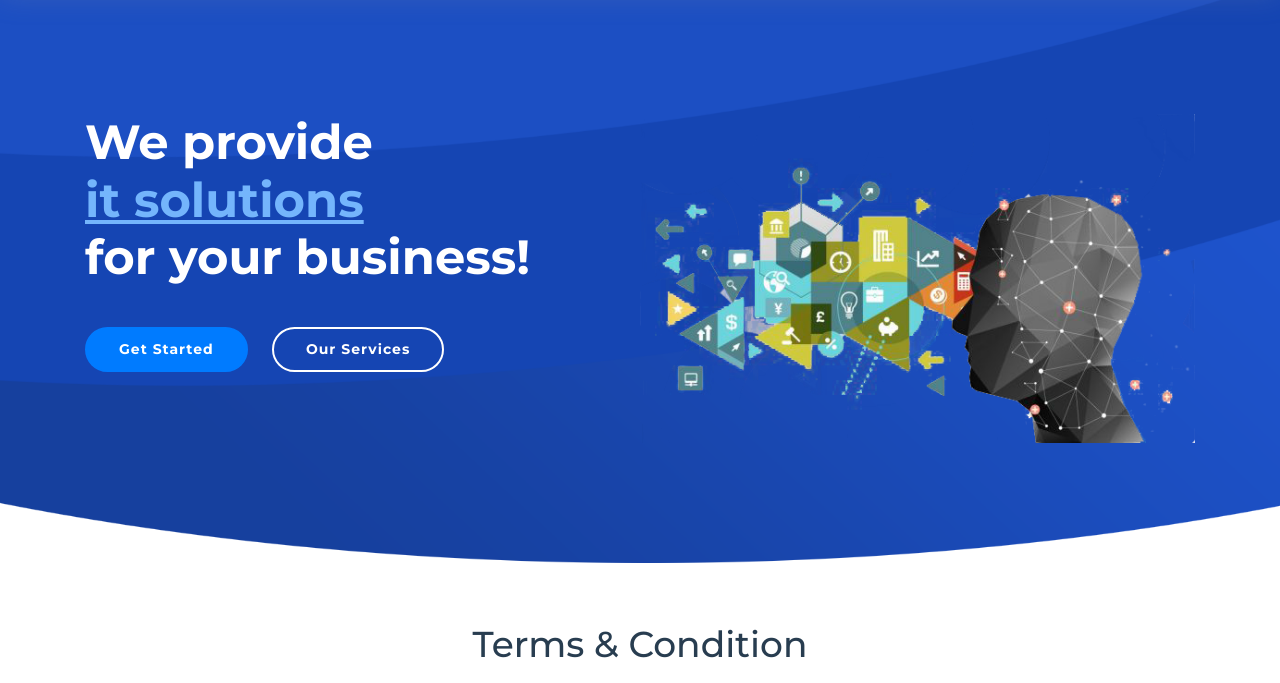
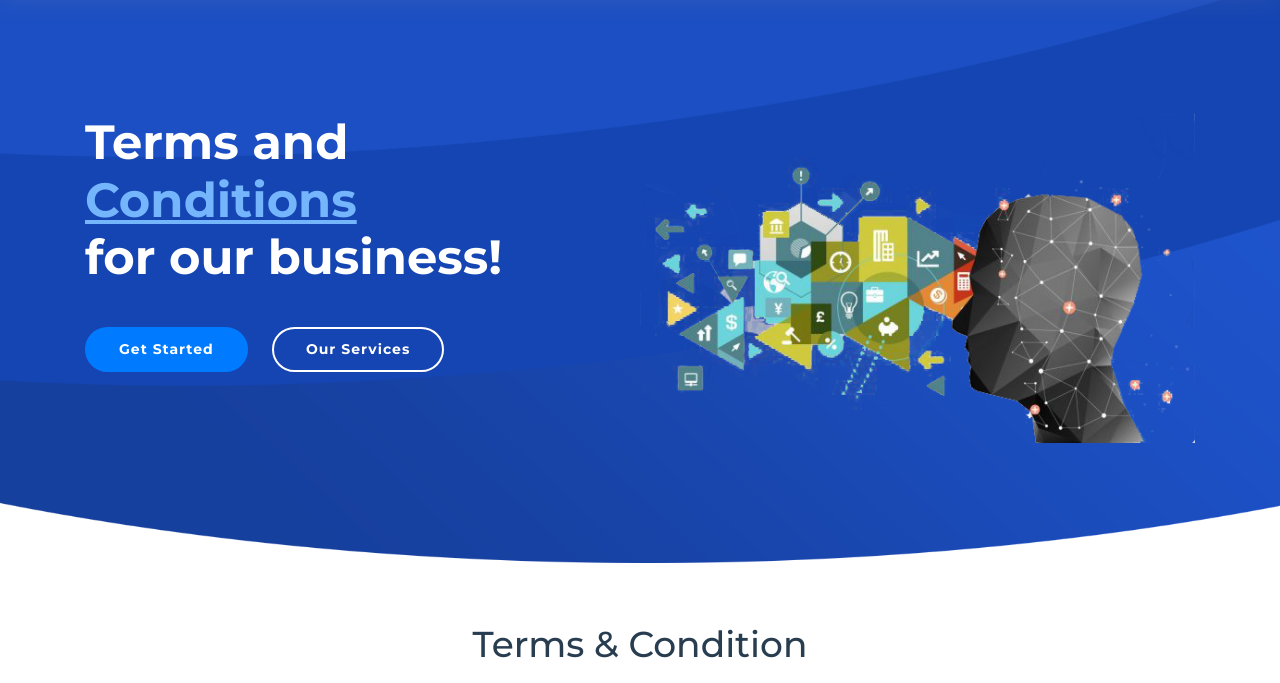
Before and after one commit to lincolndu/octagen, a plain HTML site: page terms-condition.html in a window 1280 px wide. Shown: the part 86-769 px from the top of the page. Drawn offline with nearby package versions, Linux system fonts and the light colour scheme.

Commit message:
Update terms-condition.html

```diff
--- a/terms-condition.html
+++ b/terms-condition.html
@@ -2,7 +2,7 @@
 <html lang="en">
 <head>
   <meta charset="utf-8">
-  <title> Octagen Group of Company </title>
+  <title> Terms and Conditions - Octagen Group of Company </title>
   <meta content="width=device-width, initial-scale=1.0" name="viewport">
   <meta content="Octagen-IT" name="keywords">
   <meta content="Octagen Business solution Company" name="description">
@@ -94,7 +94,7 @@ sessionStorage
       </div>
 
       <div class="intro-info">
-        <h2>We provide<br><span>it solutions</span><br>for your business!</h2>
+        <h2> Terms and <br><span> Conditions </span><br>for our business!</h2>
         <div>
           <a href="#about" class="btn-get-started scrollto">Get Started</a>
           <a href="#services" class="btn-services scrollto">Our Services</a>
```
